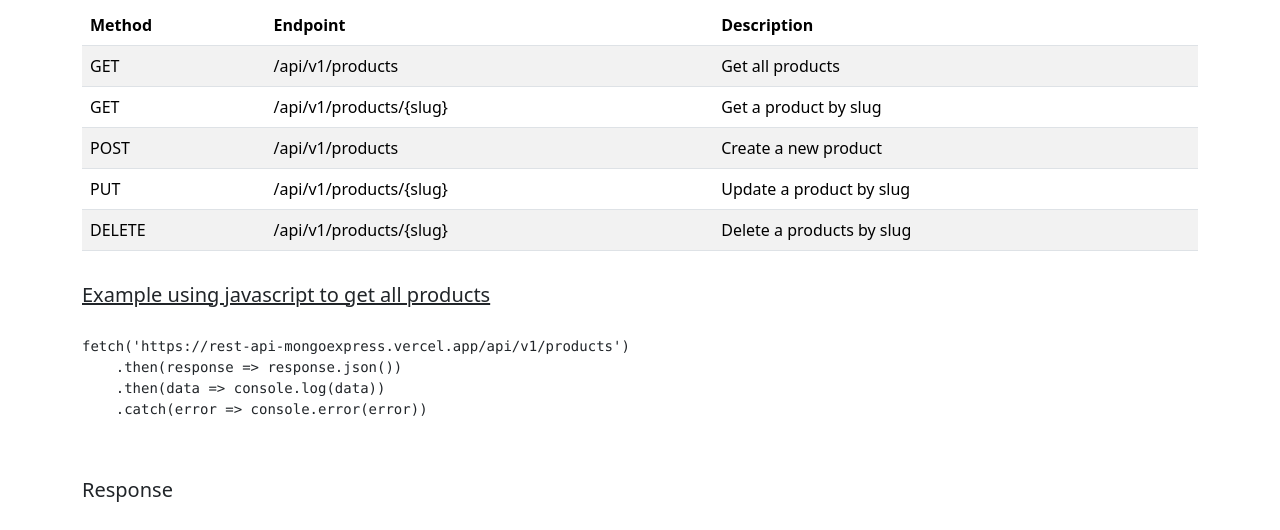
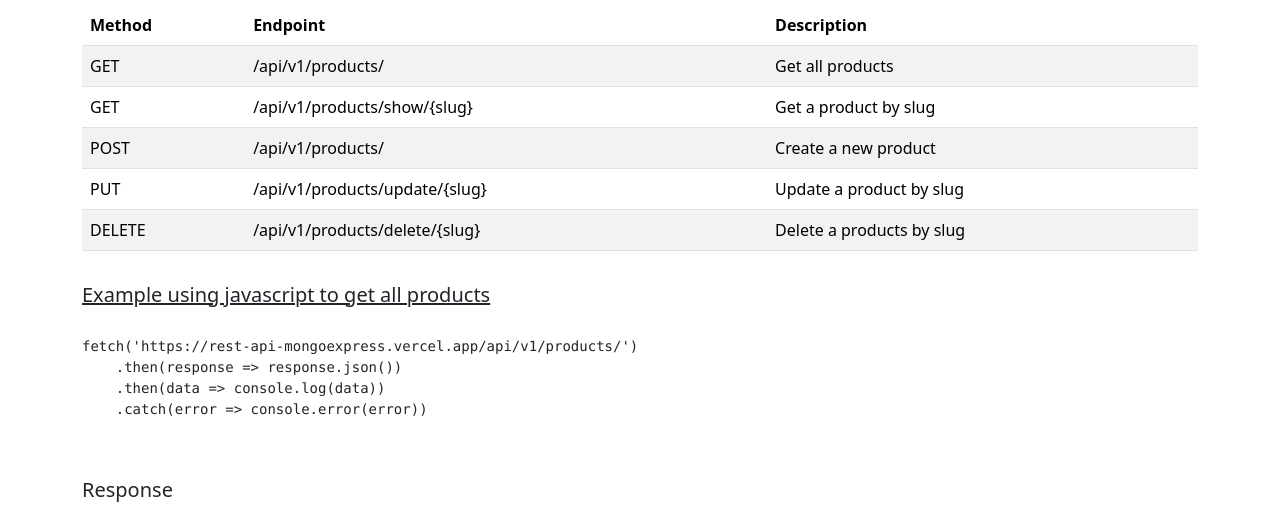
Before and after one commit to SattyaP/rest-api-mongoexpress, a website: page src/docs/index.html in a window 1280 px wide. Shown: the part 400-930 px from the top of the page. Drawn offline with nearby package versions, Linux system fonts and the light colour scheme.

Commit message:
feat: new docs after fixing bug routes

```diff
--- a/package.json
+++ b/package.json
@@ -1,6 +1,6 @@
 {
   "name": "learn-mern",
-  "version": "1.0.1",
+  "version": "1.0.2",
   "description": "build rest api with mongodb and express",
   "main": "./src/server.js",
   "type": "module",
--- a/src/docs/index.html
+++ b/src/docs/index.html
@@ -50,27 +50,27 @@
                         <tbody>
                             <tr>
                                 <td>GET</td>
-                                <td>/api/v1/products</td>
+                                <td>/api/v1/products/</td>
                                 <td>Get all products</td>
                             </tr>
                             <tr>
                                 <td>GET</td>
-                                <td>/api/v1/products/{slug}</td>
+                                <td>/api/v1/products/show/{slug}</td>
                                 <td>Get a product by slug</td>
                             </tr>
                             <tr>
                                 <td>POST</td>
-                                <td>/api/v1/products</td>
+                                <td>/api/v1/products/</td>
                                 <td>Create a new product</td>
                             </tr>
                             <tr>
                                 <td>PUT</td>
-                                <td>/api/v1/products/{slug}</td>
+                                <td>/api/v1/products/update/{slug}</td>
                                 <td>Update a product by slug</td>
                             </tr>
                             <tr>
                                 <td>DELETE</td>
-                                <td>/api/v1/products/{slug}</td>
+                                <td>/api/v1/products/delete/{slug}</td>
                                 <td>Delete a products by slug</td>
                             </tr>
                         </tbody>
@@ -80,7 +80,7 @@
                     <h5 class="text-decoration-underline">Example using javascript to get all products</h5>
                     <pre>
                         <code>
-fetch('https://rest-api-mongoexpress.vercel.app/api/v1/products')
+fetch('https://rest-api-mongoexpress.vercel.app/api/v1/products/')
     .then(response => response.json())
     .then(data => console.log(data))
     .catch(error => console.error(error))
@@ -102,7 +102,7 @@ fetch('https://rest-api-mongoexpress.vercel.app/api/v1/products')
                     <h5 class="text-decoration-underline">Example using javascript to get a product by slug</h5>
                     <pre>
                         <code>
-fetch('https://rest-api-mongoexpress.vercel.app/api/v1/products/example-name-product')
+fetch('https://rest-api-mongoexpress.vercel.app/api/v1/products/show/example-name-product')
     .then(response => response.json())
     .then(data => console.log(data))
     .catch(error => console.error(error))
```
